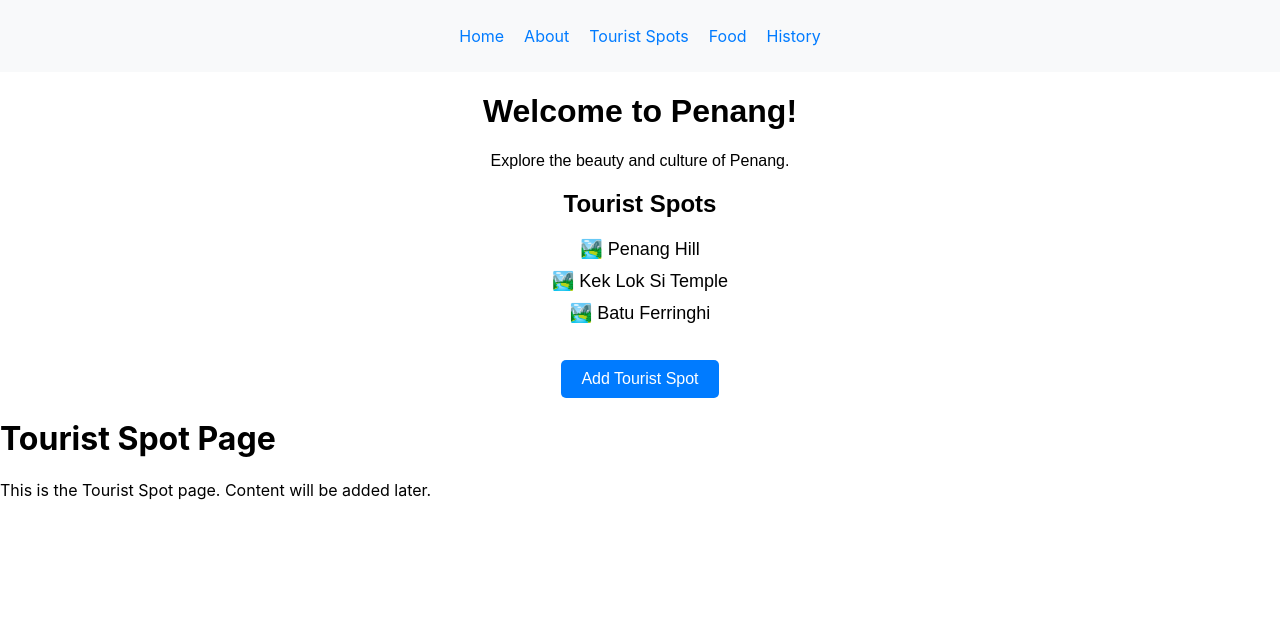
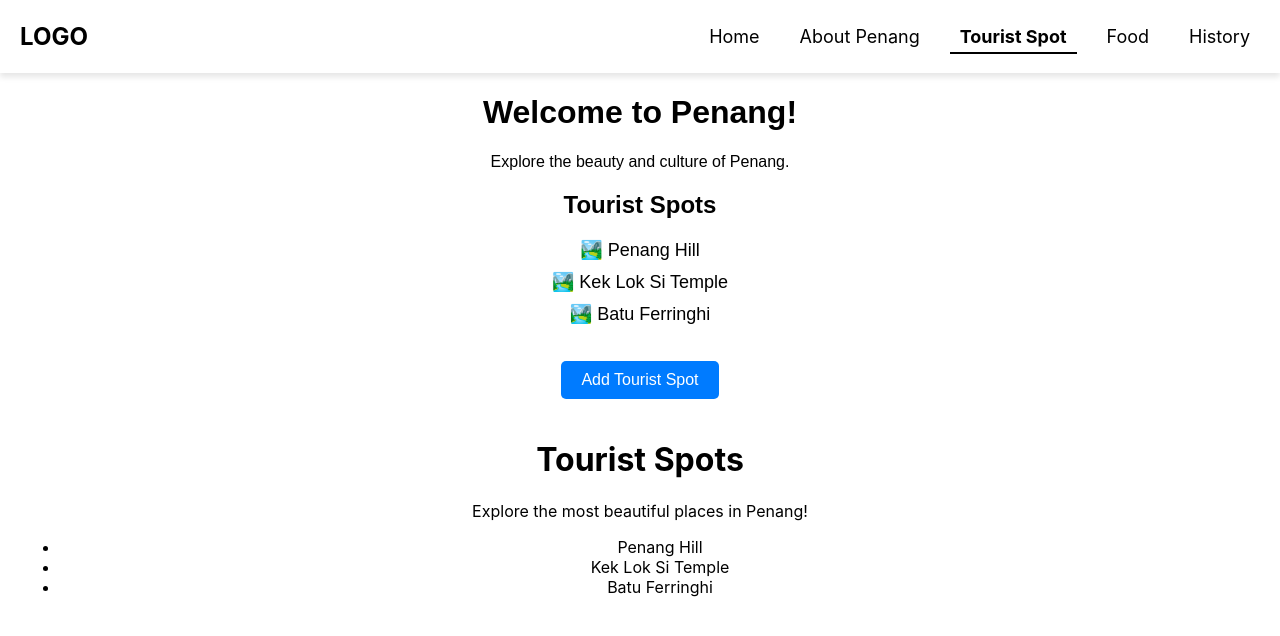
Before and after one commit to needydevil/Penang, a React (Create React App) app: page /tourist-spot in a window 1280 px wide. Shown: the top 636 px of the page. Built offline with nearby package versions, Linux system fonts and the light colour scheme.

Commit message:
Update navigation bar and TouristSpot page with tested modifications

```diff
--- a/src/App.css
+++ b/src/App.css
@@ -36,3 +36,47 @@
     transform: rotate(360deg);
   }
 }
+
+.navbar {
+  background-color: white;
+  padding: 10px 20px;
+  box-shadow: 0px 4px 6px rgba(0, 0, 0, 0.1); /* Optional shadow for better look */
+}
+
+.navbar-container {
+  display: flex;
+  align-items: center;
+  justify-content: space-between;
+}
+
+.logo {
+  font-size: 24px;
+  font-weight: bold;
+  color: black;
+  cursor: pointer;
+}
+
+.navbar-links {
+  list-style: none;
+  display: flex;
+  gap: 20px;
+  margin-left: 50px; /* Adjust to move the links slightly left */
+}
+
+.navbar-links a {
+  text-decoration: none;
+  color: black;
+  font-size: 18px;
+  padding: 5px 10px;
+  transition: color 0.3s, background-color 0.3s;
+}
+
+.navbar-links a:hover {
+  background-color: #f0f0f0; /* Light gray hover effect */
+  border-radius: 5px;
+}
+
+.active {
+  font-weight: bold;
+  border-bottom: 2px solid black;
+}
--- a/src/components/Navbar.js
+++ b/src/components/Navbar.js
@@ -1,16 +1,40 @@
 import React from 'react';
-import { Link } from 'react-router-dom';
+import { NavLink } from 'react-router-dom';
+import '../App.css'; // Ensure this file exists for styling
 
 const Navbar = () => {
     return (
-        <nav style={{ padding: '10px', backgroundColor: '#f8f9fa', marginBottom: '20px' }}>
-            <ul style={{ display: 'flex', listStyle: 'none', justifyContent: 'center', gap: '20px', padding: 0 }}>
-                <li><Link to="/" style={{ textDecoration: 'none', color: '#007bff' }}>Home</Link></li>
-                <li><Link to="/about" style={{ textDecoration: 'none', color: '#007bff' }}>About</Link></li>
-                <li><Link to="/tourist-spot" style={{ textDecoration: 'none', color: '#007bff' }}>Tourist Spots</Link></li>
-                <li><Link to="/food" style={{ textDecoration: 'none', color: '#007bff' }}>Food</Link></li>
-                <li><Link to="/history" style={{ textDecoration: 'none', color: '#007bff' }}>History</Link></li>
-            </ul>
+        <nav className="navbar">
+            <div className="navbar-container">
+                <div className="logo">LOGO</div>
+                <ul className="navbar-links">
+                    <li>
+                        <NavLink to="/" activeClassName="active" exact>
+                            Home
+                        </NavLink>
+                    </li>
+                    <li>
+                        <NavLink to="/about" activeClassName="active">
+                            About Penang
+                        </NavLink>
+                    </li>
+                    <li>
+                        <NavLink to="/tourist-spot" activeClassName="active">
+                            Tourist Spot
+                        </NavLink>
+                    </li>
+                    <li>
+                        <NavLink to="/food" activeClassName="active">
+                            Food
+                        </NavLink>
+                    </li>
+                    <li>
+                        <NavLink to="/history" activeClassName="active">
+                            History
+                        </NavLink>
+                    </li>
+                </ul>
+            </div>
         </nav>
     );
 };
--- a/src/pages/TouristSpot.js
+++ b/src/pages/TouristSpot.js
@@ -2,9 +2,14 @@ import React from 'react';
 
 const TouristSpot = () => {
     return (
-        <div>
-            <h1>Tourist Spot Page</h1>
-            <p>This is the Tourist Spot page. Content will be added later.</p>
+        <div style={{ padding: '20px', textAlign: 'center' }}>
+            <h1>Tourist Spots</h1>
+            <p>Explore the most beautiful places in Penang!</p>
+            <ul>
+                <li>Penang Hill</li>
+                <li>Kek Lok Si Temple</li>
+                <li>Batu Ferringhi</li>
+            </ul>
         </div>
     );
 };
```
